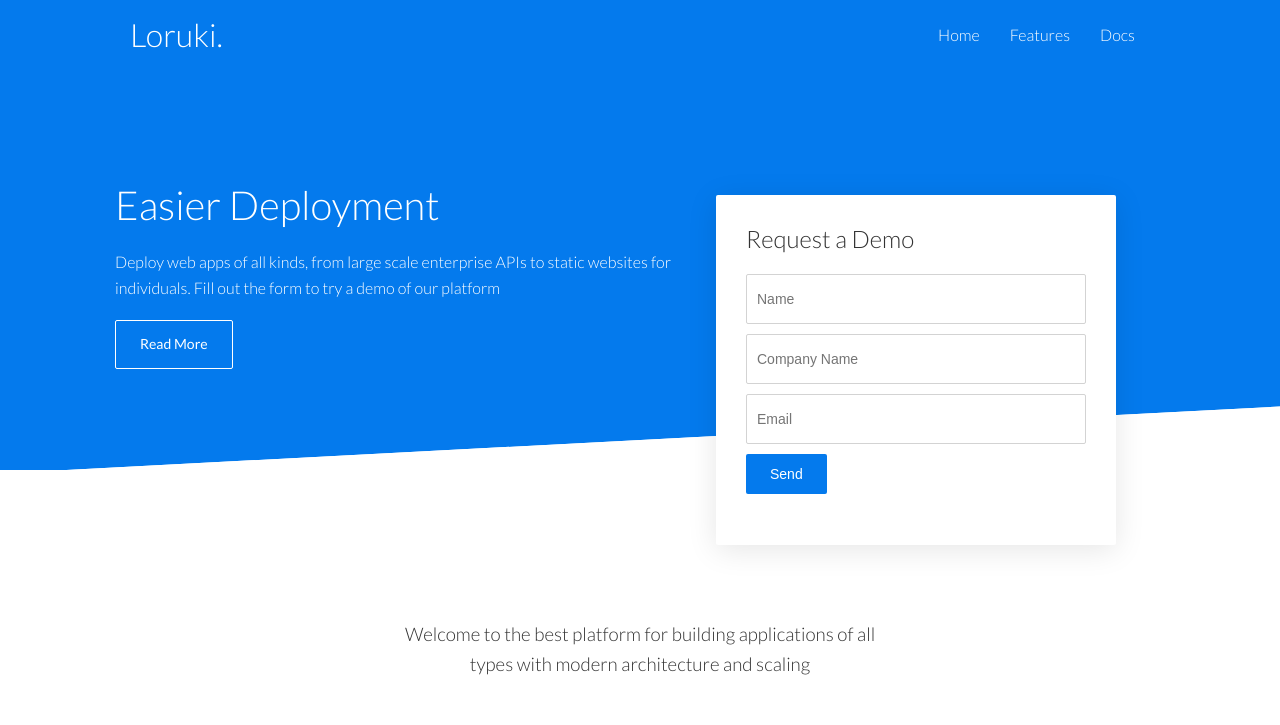
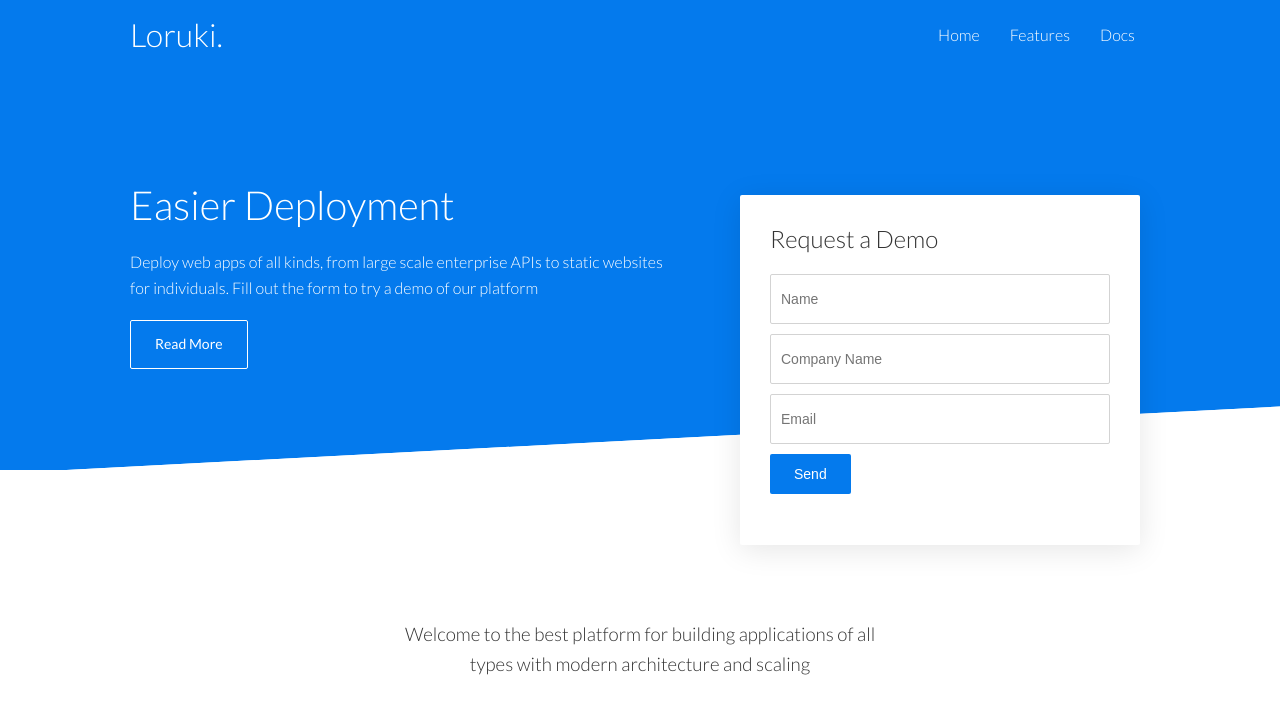
Before and after one commit to aabidproo/loruki-cloud-hosting, a plain HTML site: page index.html in a window 1280 px wide. Shown: the top 725 px of the page. Drawn offline with Linux system fonts and the light colour scheme.

Commit message:
debugged grid template cloumn
from 55% 45% to 2fr 1fr

```diff
--- a/style/style.css
+++ b/style/style.css
@@ -40,8 +40,8 @@
 
 .showcase .grid {
     overflow: visible;
-    grid-template-columns: 55% 45%;
-    gap: 30px;
+    grid-template-columns: 2fr 1fr;
+    gap: 60px;
 }
 
 .showcase-form {
```
Also changed, not shown: screenshots/homepage.png (deleted), screenshots/homepage_02.png (added), 1 other file.
